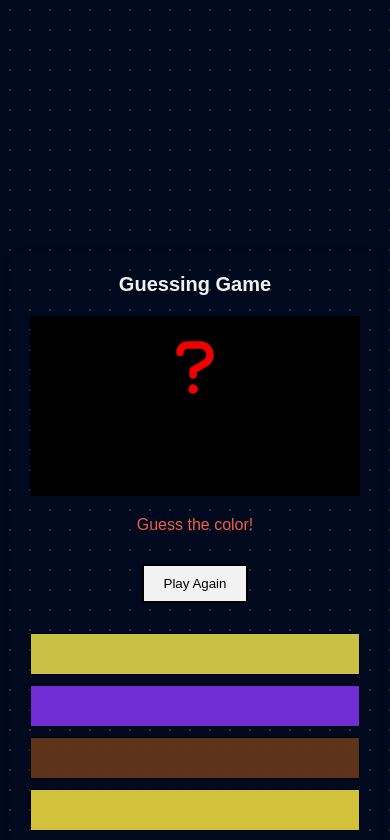
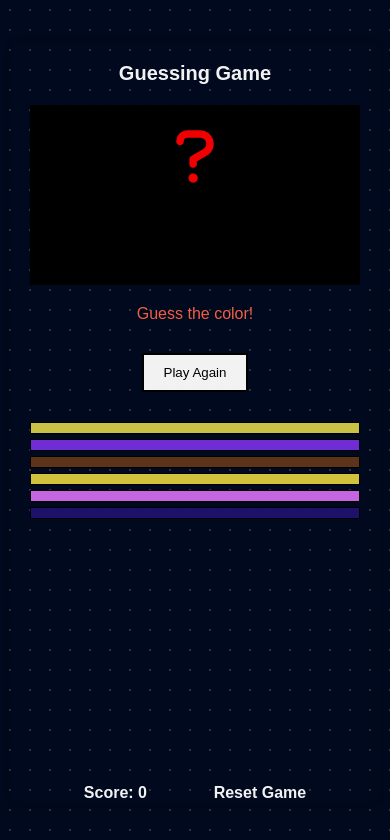
Before and after one commit to ucheson235/guessing-game, a plain HTML site: page index.html in a window 390 px wide. Shown: the top 840 px of the page. Drawn offline with Linux system fonts and the light colour scheme.

Commit message:
more commit

```diff
--- a/style.css
+++ b/style.css
@@ -10,7 +10,7 @@ body {
     background-color: #000;
     background-image: radial-gradient(#ffffff33 1px, #00091d 1px);
     background-size: 20px 20px;
-    height: 150vh;
+    height: 100vh;
     display: flex;
     justify-content: center;
     align-items: center;
@@ -19,7 +19,7 @@ body {
 .container {
     width: 80%;
     max-width: 900px;
-    height: 100vh;
+    height: 80vh;
     padding: 20px;
     background-color: transparent;
     border-radius: 8px;
@@ -176,11 +176,11 @@ body {
 
     .options {
         grid-template-columns: 1fr;
-        gap: 10px;
+        gap: 5px;
     }
 
     .option {
-        padding: 20px;
+        padding: 5px;
     }
 
     .score {
```
